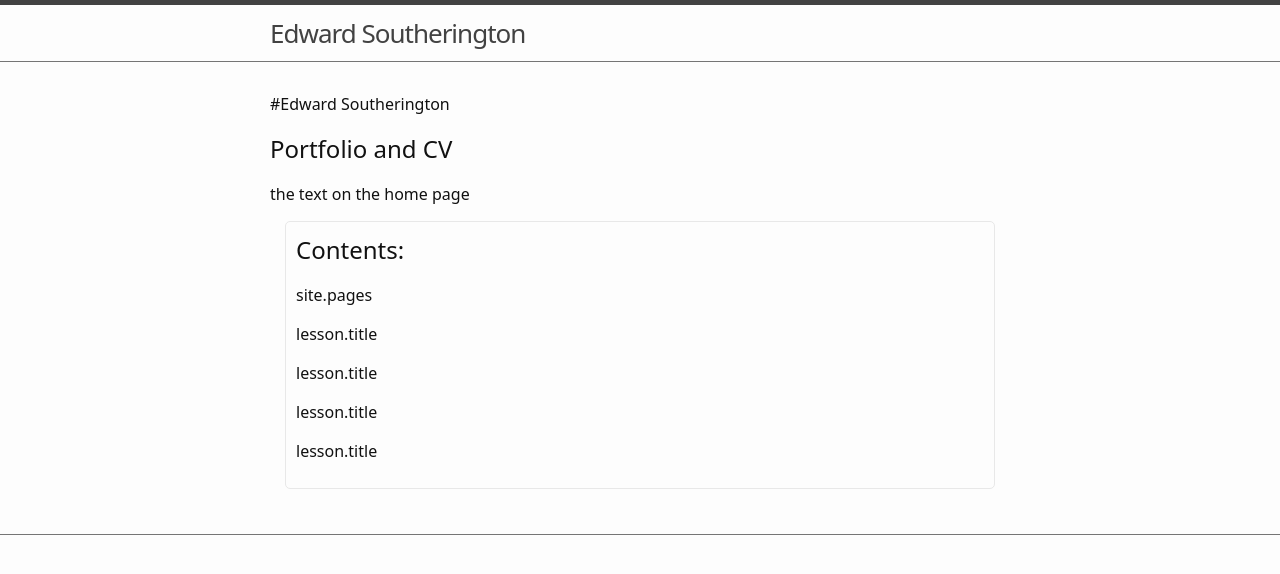
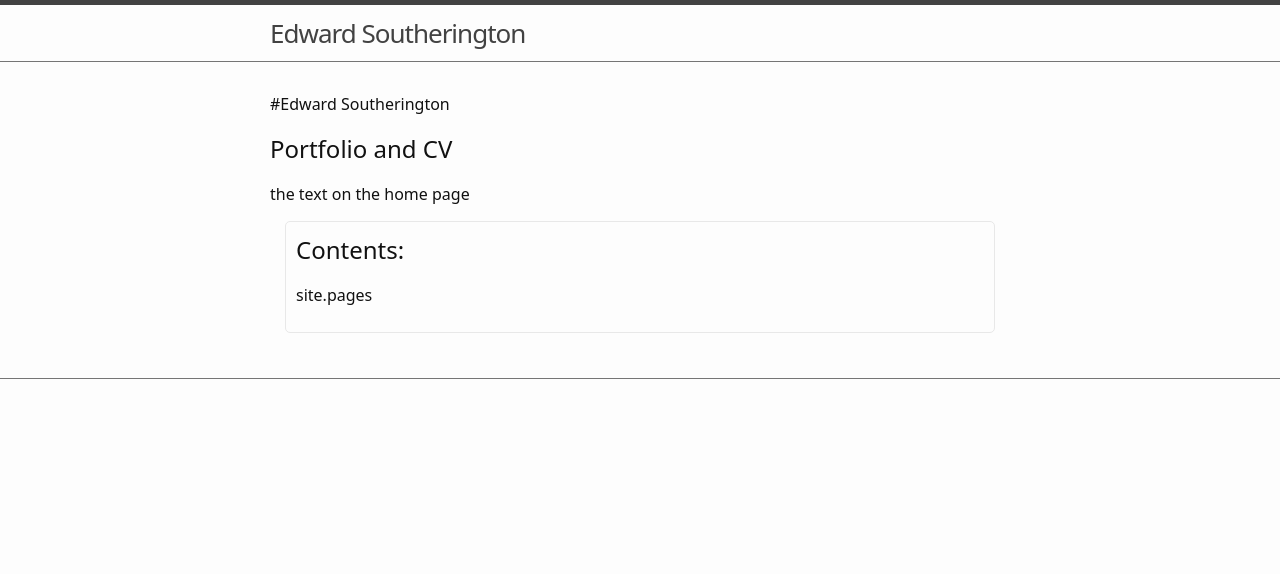
Before and after one commit to EdwardSoutherington/Portfolio, a Jekyll site: the page built from index.md, in a window 1280 px wide. Shown: the top 574 px of the page. Built offline with Jekyll 4.4.1, drawn with Linux system fonts in a browser that asks for light colours; some web fonts are replaced; part of the change alters nothing that is shown.

Commit message:
Update index.md

```diff
--- a/index.md
+++ b/index.md
@@ -15,7 +15,6 @@ the text on the home page
 site.pages
 
 {% for lesson in site.pages %}
-lesson.title
-{% if lesson.nav == true %}- [{{ lesson.title }}]({{ lesson.url | absolute_url }}){% endif %}
+{% if lesson.nav == true %}-lesson.title [{{ lesson.title }}]({{ lesson.url | absolute_url }}){% endif %}
 {% endfor %}
 </div>
```
